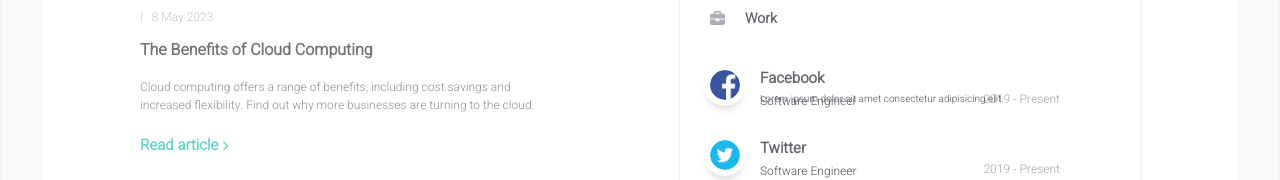
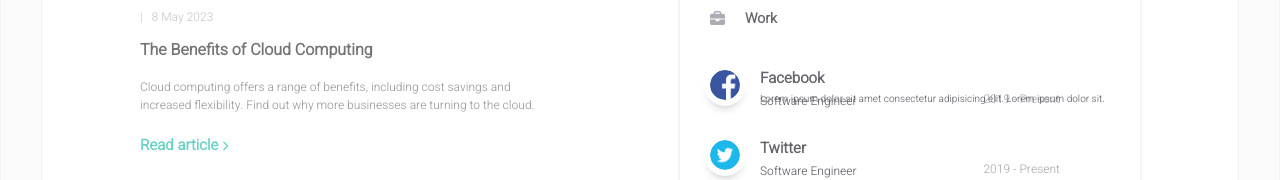
Before and after one commit to rafyc/rafyc.github.io, a React (Create React App) app: page / in a window 1280 px wide. Shown: the part 1645-1825 px from the top of the page. Built offline with nearby package versions, Linux system fonts and the light colour scheme.

Commit message:
home-projects

```diff
--- a/src/components/homepage/works.jsx
+++ b/src/components/homepage/works.jsx
@@ -25,7 +25,7 @@ const Works = () => {
 							</div>
 							<div className="work-duration">2019 - Present</div>
                             <div className="work-main">
-                                Lorem ipsum dolor sit amet consectetur adipisicing elit.
+                                Lorem ipsum dolor sit amet consectetur adipisicing elit. Lorem ipsum dolor sit.
                             </div>
 						</div>
 
```
